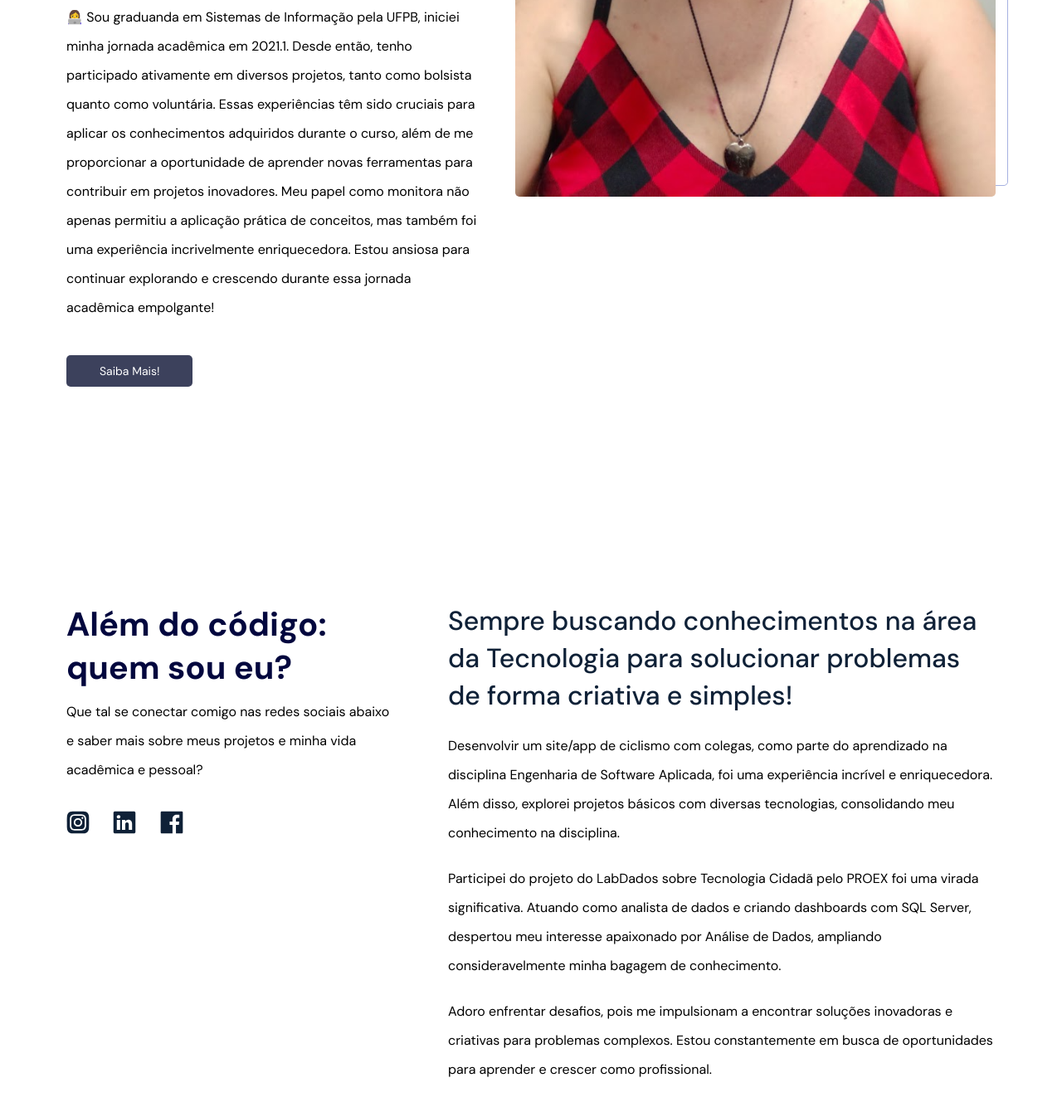
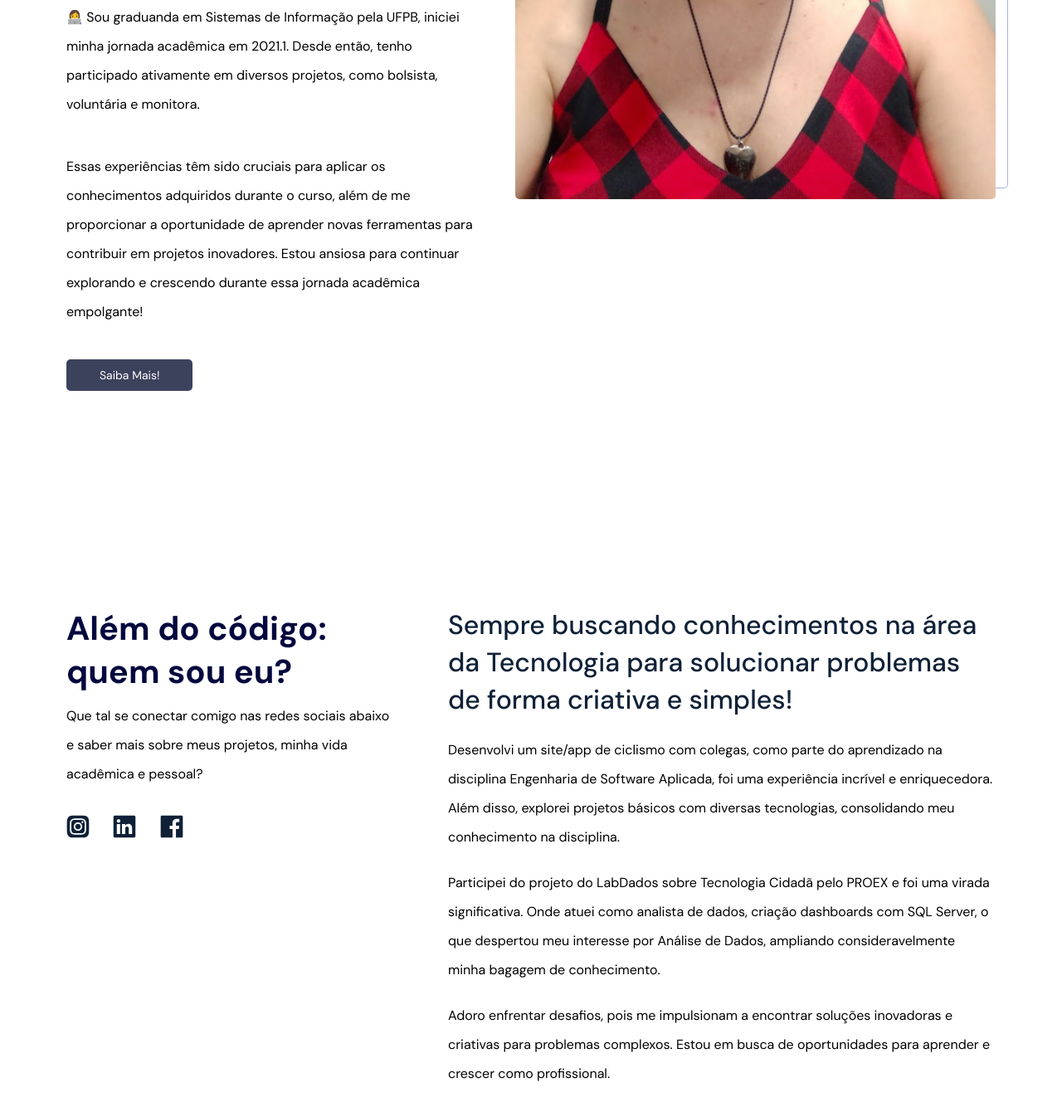
Before and after one commit to cinthialindolfo/My-Portifolio, a plain HTML site: page index.html in a window 1280 px wide. Shown: the part 914-2260 px from the top of the page at 83% size. Drawn offline with Linux system fonts and the light colour scheme.

Commit message:
correcao na gráfia

```diff
--- a/index.html
+++ b/index.html
@@ -46,14 +46,15 @@
     <!-- Header -->
     <header id="header" class="max-width">
         <div class="header_left">
-            <h1>Oie! Sou a Cinthia Lindolfo estou caminhando para ser desenvolvedora Frontend e Analista de Dados/Projetos</h1>
+            <h1>Oi! Sou a Cinthia Lindolfo estou caminhando para ser desenvolvedora Frontend e Analista de Dados/Projetos</h1>
             <p>
                 👩‍💻 Sou graduanda em Sistemas de Informação pela UFPB, iniciei minha jornada acadêmica em 2021.1. Desde então,
-                tenho participado ativamente em diversos projetos, tanto como bolsista quanto como voluntária. Essas experiências
-                têm sido cruciais para aplicar os conhecimentos adquiridos durante o curso, além de me proporcionar a oportunidade
-                de aprender novas ferramentas para contribuir em projetos inovadores. Meu papel como monitora não apenas permitiu a
-                aplicação prática de conceitos, mas também foi uma experiência incrivelmente enriquecedora. Estou ansiosa para
-                continuar explorando e crescendo durante essa jornada acadêmica empolgante!
+                tenho participado ativamente em diversos projetos, como bolsista, voluntária e monitora.
+            </p>
+            <p>
+                Essas experiências têm sido cruciais para aplicar os conhecimentos adquiridos durante o curso,
+                além de me proporcionar a oportunidade de aprender novas ferramentas para contribuir em projetos
+                inovadores. Estou ansiosa para continuar explorando e crescendo durante essa jornada acadêmica empolgante!
             </p>
             <a href="https://cinthialindolfo-curriculo.netlify.app" target="_blank"class="btn btn-primary">Saiba Mais!</a>
         </div>
@@ -70,7 +71,7 @@
             <h2 class="secondary-title">Além do código: quem sou eu?</h2>
             <p>
                 Que tal se conectar comigo nas redes sociais abaixo e saber mais sobre meus
-                projetos e minha vida acadêmica e pessoal?
+                projetos, minha vida acadêmica e pessoal?
             </p>
             <ul>
                 <li><a href="https://www.instagram.com/cinthia_lindolfo/"  target="_blank"><img src="/assets/instagram.svg" alt="Instagran"></a></li>
@@ -84,19 +85,18 @@
                 de forma criativa e simples!
             </h3>
             <p>
-                Desenvolvir um site/app de ciclismo com colegas, como parte do aprendizado na disciplina Engenharia de
+                Desenvolvi um site/app de ciclismo com colegas, como parte do aprendizado na disciplina Engenharia de
                 Software Aplicada, foi uma experiência incrível e enriquecedora. Além disso, explorei projetos
                 básicos com diversas tecnologias, consolidando meu conhecimento na disciplina.
             </p>
             <p>
-                Participei do projeto do LabDados sobre Tecnologia Cidadã pelo PROEX foi uma virada significativa.
-                Atuando como analista de dados e criando dashboards com SQL Server, despertou meu interesse apaixonado
+                Participei do projeto do LabDados sobre Tecnologia Cidadã pelo PROEX e foi uma virada significativa.
+                Onde atuei como analista de dados, criação dashboards com SQL Server, o que despertou meu interesse
                 por Análise de Dados, ampliando consideravelmente minha bagagem de conhecimento.
             </p>
             <p>
                 Adoro enfrentar desafios, pois me impulsionam a encontrar soluções inovadoras e criativas para
-                problemas complexos. Estou constantemente em busca de oportunidades para aprender e crescer como
-                profissional.
+                problemas complexos. Estou em busca de oportunidades para aprender e crescer como profissional.
             </p>
         </div>
     </section>
@@ -105,8 +105,8 @@
         <div class="skills_content max-widht">
             <h2 class="tertiary-title">Minha caixinha de ferramentas</h2>
             <p class="description">
-                Venha descobrir as habilidades e ferramntas que tenho conhecimento e que
-                me permite criar soluções criativas e funcionais para meus projetos.
+                Venha descobrir as habilidades e ferramentas que tenho conhecimento e que
+                me permitem criar soluções criativas e funcionais para meus projetos.
             </p>
             <ul>
                 <li class="skills_itens">
@@ -133,7 +133,7 @@
                     </div>
                     <h3>UX/IU Design</h3>
                     <p>
-                        Experiência com design de interação e Experiência do usuário
+                        Experiência com Design de Interação e Experiência do Usuário
                         visualmente atraentes e intuitivos.
                     </p>
                 </li>
@@ -143,7 +143,7 @@
                     </div>
                     <h3>Análise de Dados</h3>
                     <p>
-                        Experiência com algumas ferramentas de Análise de Dados, com as ferramentas BI, SQL Server.
+                        Experiência com algumas ferramentas de Análise de Dados como BI, SQL Server e Dashboards.
                     </p>
                 </li>
             </ul>
@@ -178,7 +178,7 @@
             </li>
             <li class="projects_reversed-list">
                 <div class="image">
-                    <img src="assets/ecommerce.png" alt="ecommerce" />
+                    <img src="assets/ecommerce.png" alt="ecommerce"/>
                 </div>
                 <div class="projetcts_info">
                     <h3 class="tertiary-title">
```
